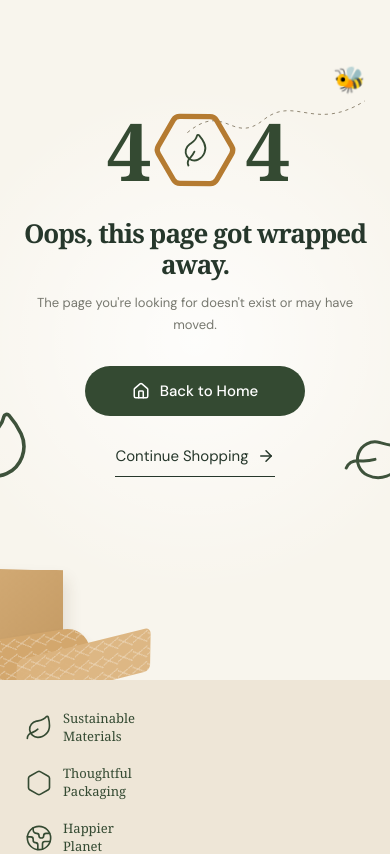
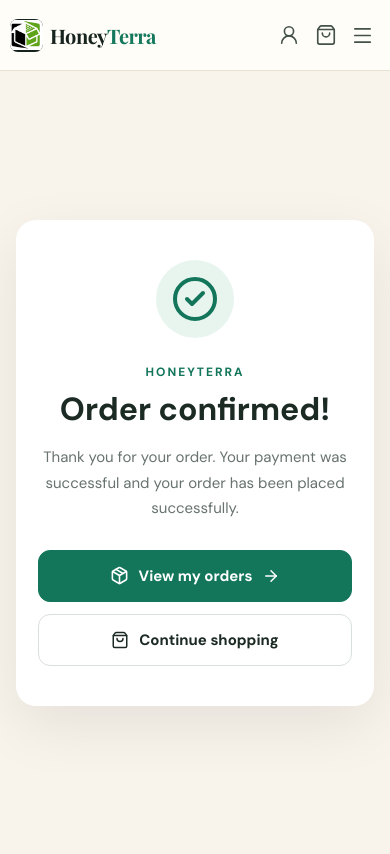
Before and after one commit to ayush13344/honeyterra, a React (Vite) app in the folder client/: page /order-confirmation in a window 390 px wide. Shown: the top 854 px of the page. Built offline with nearby package versions, Linux system fonts and the light colour scheme.

Commit message:
order-confirmation

```diff
--- a/client/src/pages/Checkout/Checkout.jsx
+++ b/client/src/pages/Checkout/Checkout.jsx
@@ -1,3 +1,4 @@
+
 import { useState } from "react";
 import { useNavigate } from "react-router-dom";
 import axios from "axios";
@@ -24,7 +25,6 @@ const API_URL = "https://honeyterra.onrender.com";
 
 const loadRazorpayScript = () => {
   return new Promise((resolve) => {
-    // Already loaded
     if (window.Razorpay) {
       console.log("Razorpay already loaded");
       resolve(true);
@@ -366,6 +366,9 @@ const Checkout = () => {
             address:
               formData.address.trim(),
 
+            landmark:
+              formData.landmark.trim(),
+
             city:
               formData.city.trim(),
 
@@ -460,7 +463,7 @@ const Checkout = () => {
       // ==========================================
 
       const options = {
-        key: key,
+        key,
 
         amount: Number(amount),
 
@@ -489,6 +492,9 @@ const Checkout = () => {
         notes: {
           address:
             formData.address.trim(),
+
+          landmark:
+            formData.landmark.trim(),
 
           city:
             formData.city.trim(),
@@ -519,7 +525,7 @@ const Checkout = () => {
         },
 
         // ==========================================
-        // SUCCESS
+        // PAYMENT SUCCESS
         // ==========================================
 
         handler: async (
@@ -548,11 +554,11 @@ const Checkout = () => {
 
             if (
               !paymentResponse
-                .razorpay_payment_id ||
+                ?.razorpay_payment_id ||
               !paymentResponse
-                .razorpay_order_id ||
+                ?.razorpay_order_id ||
               !paymentResponse
-                .razorpay_signature
+                ?.razorpay_signature
             ) {
               throw new Error(
                 "Incomplete Razorpay payment response."
@@ -596,20 +602,75 @@ const Checkout = () => {
               verifyResponse.data
             );
 
+            // ==========================================
+            // PAYMENT VERIFIED
+            // ==========================================
+
             if (
-              verifyResponse.data.success
+              verifyResponse.data?.success
             ) {
-              alert(
-                "Payment successful! Your order has been placed."
+              /*
+                The backend should ideally return
+                the HoneyTerra/MongoDB order ID.
+
+                We check several possible response
+                formats so the frontend works with
+                different backend response structures.
+              */
+
+              const confirmedOrderId =
+                verifyResponse.data?.orderId ||
+                verifyResponse.data?.order?._id ||
+                verifyResponse.data?.order?.id ||
+                verifyResponse.data?.data?.orderId ||
+                verifyResponse.data?.data?.order?._id ||
+                verifyResponse.data?.data?.order?.id;
+
+              /*
+                Save the order ID so that the
+                confirmation page can still show it
+                after a page refresh.
+              */
+
+              if (confirmedOrderId) {
+                localStorage.setItem(
+                  "lastOrderId",
+                  String(confirmedOrderId)
+                );
+              }
+
+              console.log(
+                "Confirmed order ID:",
+                confirmedOrderId
               );
 
-              navigate("/");
-            } else {
-              alert(
-                verifyResponse.data.message ||
-                  "Payment verification failed."
+              // ==========================================
+              // GO TO ORDER CONFIRMATION PAGE
+              // ==========================================
+
+              navigate(
+                "/order-confirmation",
+                {
+                  replace: true,
+
+                  state: {
+                    orderId:
+                      confirmedOrderId || null,
+                  },
+                }
               );
+
+              return;
             }
+
+            // ==========================================
+            // VERIFICATION FAILED
+            // ==========================================
+
+            alert(
+              verifyResponse.data?.message ||
+                "Payment verification failed."
+            );
           } catch (error) {
             console.error(
               "Payment verification error:",
@@ -620,6 +681,10 @@ const Checkout = () => {
               "Server response:",
               error.response?.data
             );
+
+            // ==========================================
+            // SESSION EXPIRED
+            // ==========================================
 
             if (
               error.response?.status ===
@@ -641,6 +706,10 @@ const Checkout = () => {
 
               return;
             }
+
+            // ==========================================
+            // OTHER ERROR
+            // ==========================================
 
             alert(
               error.response?.data?.message ||
@@ -687,7 +756,7 @@ const Checkout = () => {
           );
 
           console.error(
-            response.error
+            response?.error
           );
 
           console.error(
@@ -695,7 +764,7 @@ const Checkout = () => {
           );
 
           alert(
-            response.error?.description ||
+            response?.error?.description ||
               "Payment failed. Please try again."
           );
 
@@ -766,8 +835,6 @@ const Checkout = () => {
           "Unable to start Razorpay payment."
       );
     } finally {
-      // Do NOT leave button disabled
-      // if an error happens before popup.
       setIsSubmitting(false);
     }
   };
@@ -805,6 +872,9 @@ const Checkout = () => {
 
             address:
               formData.address.trim(),
+
+            landmark:
+              formData.landmark.trim(),
 
             city:
               formData.city.trim(),
@@ -831,15 +901,33 @@ const Checkout = () => {
         response.data
       );
 
-      if (response.data.success) {
-        alert(
-          "Order placed successfully!"
+      if (response.data?.success) {
+        const confirmedOrderId =
+          response.data?.orderId ||
+          response.data?.order?._id ||
+          response.data?.order?.id;
+
+        if (confirmedOrderId) {
+          localStorage.setItem(
+            "lastOrderId",
+            String(confirmedOrderId)
+          );
+        }
+
+        navigate(
+          "/order-confirmation",
+          {
+            replace: true,
+
+            state: {
+              orderId:
+                confirmedOrderId || null,
+            },
+          }
         );
-
-        navigate("/");
       } else {
         alert(
-          response.data.message ||
+          response.data?.message ||
             "Failed to place order."
         );
       }
@@ -1147,6 +1235,7 @@ const Checkout = () => {
                     name="mobile"
                     type="tel"
                     maxLength="10"
+                    inputMode="numeric"
                     value={
                       formData.mobile
                     }
@@ -1375,9 +1464,6 @@ const Checkout = () => {
                 className="payment-option payment-option-disabled"
               >
 
-
-
-
                 <div className="payment-radio">
 
                   <div
@@ -1405,8 +1491,6 @@ const Checkout = () => {
                   </span>
 
                 </div>
-
-
 
               </button>
 
@@ -1686,9 +1770,7 @@ const Checkout = () => {
 
           </div>
 
-          {/* ==========================================
-              DESKTOP PAYMENT BUTTON
-          ========================================== */}
+          {/* DESKTOP PAYMENT BUTTON */}
 
           <button
             type="submit"
--- /dev/null
+++ b/client/src/pages/OrderConfirmation/OrderConfirmation.css
@@ -0,0 +1,150 @@
+
+.order-confirmation-page {
+  min-height: calc(100vh - 80px);
+  display: flex;
+  align-items: center;
+  justify-content: center;
+  padding: 60px 20px;
+  background: #f8f4ec;
+}
+
+.order-confirmation-card {
+  width: 100%;
+  max-width: 620px;
+  text-align: center;
+  background: #ffffff;
+  border-radius: 24px;
+  padding: 52px 40px;
+  box-shadow: 0 20px 60px rgba(0, 0, 0, 0.08);
+}
+
+.order-confirmation-icon {
+  width: 92px;
+  height: 92px;
+  margin: 0 auto 26px;
+  border-radius: 50%;
+  display: flex;
+  align-items: center;
+  justify-content: center;
+  background: #e8f5ef;
+  color: #13765b;
+}
+
+.order-confirmation-eyebrow {
+  display: block;
+  margin-bottom: 12px;
+  font-size: 12px;
+  font-weight: 700;
+  letter-spacing: 2px;
+  color: #13765b;
+}
+
+.order-confirmation-card h1 {
+  margin: 0;
+  font-size: 42px;
+  line-height: 1.1;
+  color: #1c2a24;
+}
+
+.order-confirmation-message {
+  max-width: 480px;
+  margin: 18px auto 28px;
+  font-size: 16px;
+  line-height: 1.7;
+  color: #68736e;
+}
+
+.order-confirmation-number {
+  display: flex;
+  flex-direction: column;
+  gap: 6px;
+  width: fit-content;
+  min-width: 240px;
+  margin: 0 auto 32px;
+  padding: 14px 22px;
+  border-radius: 12px;
+  background: #f5f7f5;
+}
+
+.order-confirmation-number span {
+  font-size: 12px;
+  font-weight: 600;
+  text-transform: uppercase;
+  letter-spacing: 1px;
+  color: #7b8580;
+}
+
+.order-confirmation-number strong {
+  font-size: 15px;
+  color: #1c2a24;
+  word-break: break-all;
+}
+
+.order-confirmation-actions {
+  display: flex;
+  flex-direction: column;
+  gap: 12px;
+  max-width: 360px;
+  margin: 0 auto;
+}
+
+.order-confirmation-primary,
+.order-confirmation-secondary {
+  width: 100%;
+  min-height: 52px;
+  border-radius: 12px;
+  padding: 0 20px;
+  display: flex;
+  align-items: center;
+  justify-content: center;
+  gap: 10px;
+  font-size: 15px;
+  font-weight: 700;
+  cursor: pointer;
+  transition: 0.2s ease;
+}
+
+.order-confirmation-primary {
+  border: 1px solid #13765b;
+  background: #13765b;
+  color: #ffffff;
+}
+
+.order-confirmation-primary:hover {
+  background: #0f634d;
+}
+
+.order-confirmation-secondary {
+  border: 1px solid #d9dfdb;
+  background: #ffffff;
+  color: #1c2a24;
+}
+
+.order-confirmation-secondary:hover {
+  background: #f5f7f5;
+}
+
+@media (max-width: 600px) {
+  .order-confirmation-page {
+    min-height: calc(100vh - 60px);
+    padding: 30px 16px;
+  }
+
+  .order-confirmation-card {
+    padding: 40px 22px;
+    border-radius: 20px;
+  }
+
+  .order-confirmation-icon {
+    width: 78px;
+    height: 78px;
+  }
+
+  .order-confirmation-card h1 {
+    font-size: 32px;
+  }
+
+  .order-confirmation-message {
+    font-size: 15px;
+  }
+}
--- /dev/null
+++ b/client/src/pages/OrderConfirmation/OrderConfirmation.jsx
@@ -0,0 +1,85 @@
+
+import { useLocation, useNavigate } from "react-router-dom";
+import {
+  CheckCircle2,
+  Package,
+  ArrowRight,
+  ShoppingBag,
+} from "lucide-react";
+
+import "./OrderConfirmation.css";
+
+const OrderConfirmation = () => {
+  const navigate = useNavigate();
+  const location = useLocation();
+
+  const orderId =
+    location.state?.orderId ||
+    localStorage.getItem("lastOrderId");
+
+  return (
+    <main className="order-confirmation-page">
+      <div className="order-confirmation-card">
+
+        <div className="order-confirmation-icon">
+          <CheckCircle2 size={48} />
+        </div>
+
+        <span className="order-confirmation-eyebrow">
+          HONEYTERRA
+        </span>
+
+        <h1>
+          Order confirmed!
+        </h1>
+
+        <p className="order-confirmation-message">
+          Thank you for your order. Your payment
+          was successful and your order has been
+          placed successfully.
+        </p>
+
+        {orderId && (
+          <div className="order-confirmation-number">
+            <span>
+              Order ID
+            </span>
+
+            <strong>
+              {orderId}
+            </strong>
+          </div>
+        )}
+
+        <div className="order-confirmation-actions">
+
+          <button
+            type="button"
+            className="order-confirmation-primary"
+            onClick={() => navigate("/my-orders")}
+          >
+            <Package size={19} />
+
+            View my orders
+
+            <ArrowRight size={18} />
+          </button>
+
+          <button
+            type="button"
+            className="order-confirmation-secondary"
+            onClick={() => navigate("/shop")}
+          >
+            <ShoppingBag size={18} />
+
+            Continue shopping
+          </button>
+
+        </div>
+
+      </div>
+    </main>
+  );
+};
+
+export default OrderConfirmation;
--- a/client/src/routes/AppRoutes.jsx
+++ b/client/src/routes/AppRoutes.jsx
@@ -26,7 +26,7 @@ import OrderDetails from "../admin/pages/Orders/OrderDetails";
 import Customers from "../admin/pages/Customers/Customers";
 import Settings from "../admin/pages/Settings/Settings";
 import AddProduct from "../admin/pages/Products/AddProduct";
-
+import OrderConfirmation from "../pages/OrderConfirmation/OrderConfirmation";
 import UProducts from "../pages/Products/UProducts";
 import ProductDetails from "../pages/ProductDetails/ProductDetails";
 import MyOrders from "../pages/MyOrders/MyOrders";
@@ -50,6 +50,8 @@ function AppRoutes() {
         <Route path="/shop/wrap" element={<HoneycombWrap />} />
 
         <Route path="/shop/ash-tray" element={<GelAshTray />} />
+
+        <Route path="/order-confirmation" element={<OrderConfirmation />}/>
 
         <Route path="/products/:id" element={<ProductDetails />} />
 
```
